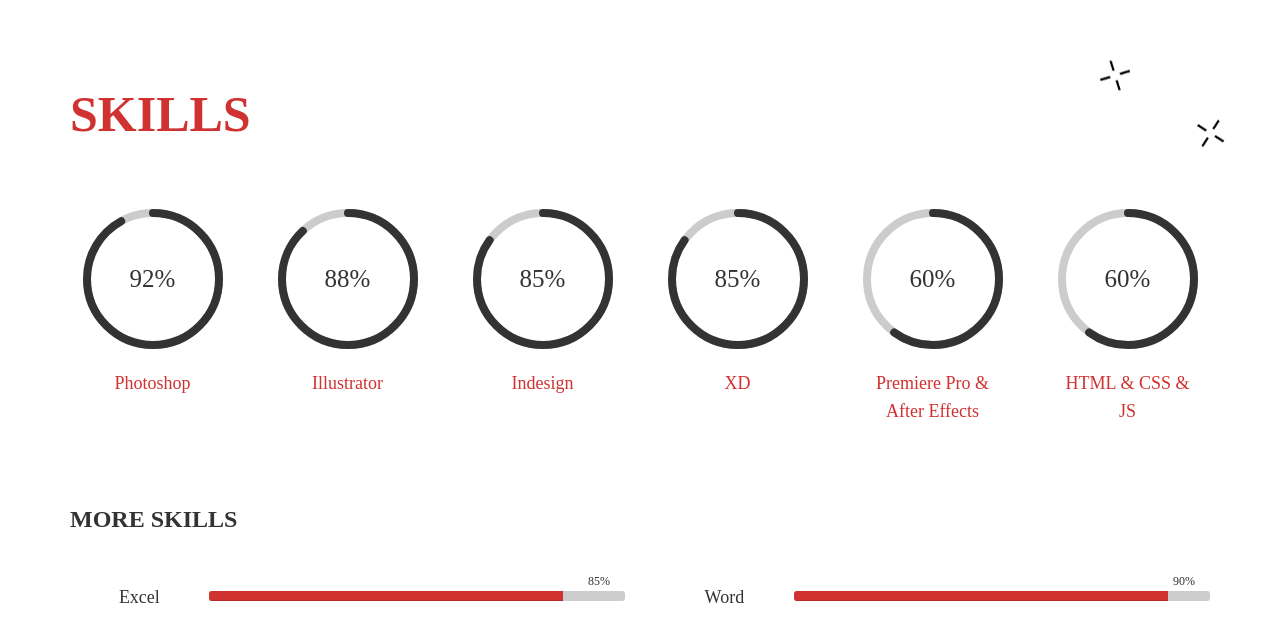
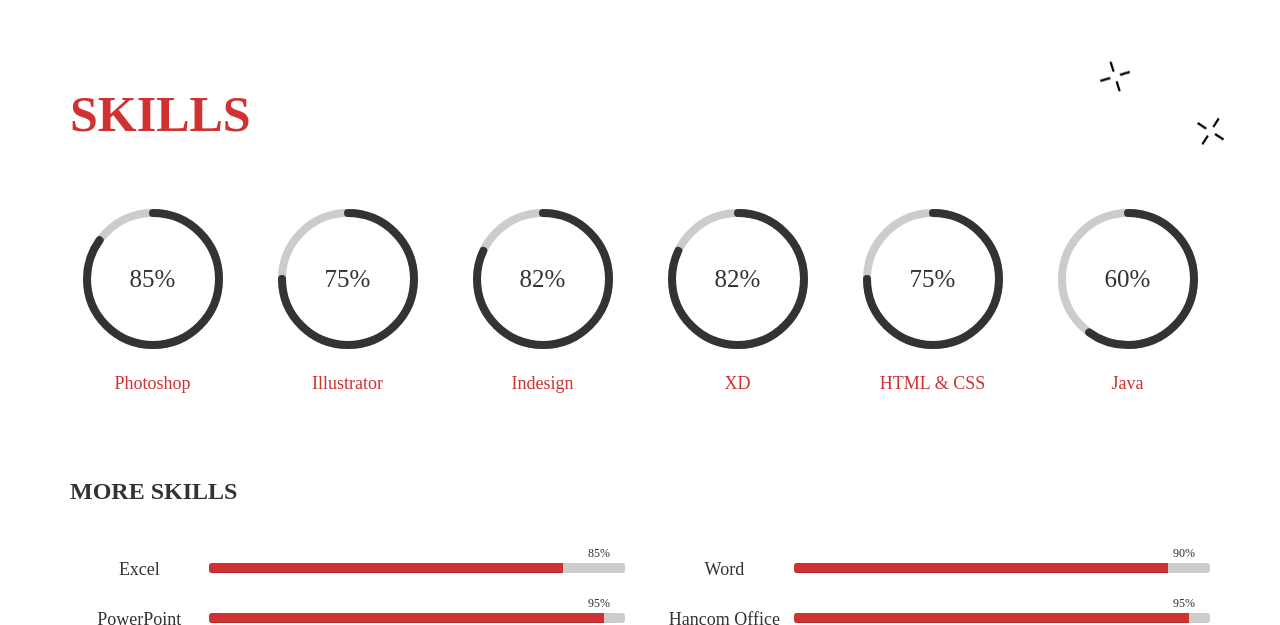
Before and after one commit to yeongss333/portfolio, a plain HTML site: page index.html in a window 1280 px wide. Shown: the part 7608-8233 px from the top of the page. Drawn offline with Linux system fonts and the light colour scheme; a web font is replaced by a local one.

Commit message:
Add files via upload

```diff
--- a/index.html
+++ b/index.html
@@ -538,7 +538,7 @@
                 <div class="timeline-panel wow fadeInUp">
                   <div class="timeline-content">
                     <div class="timeline-heading">
-                      <p>2022.11 ~ 2023.01</p>
+                      <p>2022.11 ~ 2022.12</p>
                       <h3>부산경제진흥원</h3>
                       <span>소상공인 온라인마케팅 지원사업 행정지원</span>
                     </div><!-- /timeline-heading -->
@@ -675,7 +675,7 @@
 
       <div class="row text-center">
         <div class="col-xs-6 col-sm-4 col-md-2">
-          <div class="chart" data-percent="92" data-color="">
+          <div class="chart" data-percent="85" data-color="">
             <span class="percent"></span>
             <div class="chart-text">
               <span>Photoshop</span>
@@ -683,7 +683,7 @@
           </div>
         </div>
         <div class="col-xs-6 col-sm-4 col-md-2">
-          <div class="chart" data-percent="88" data-color="2ecc71">
+          <div class="chart" data-percent="75" data-color="2ecc71">
             <span class="percent"></span>
             <div class="chart-text">
               <span>Illustrator</span>
@@ -691,7 +691,7 @@
           </div>
         </div>
         <div class="col-xs-6 col-sm-4 col-md-2">
-          <div class="chart" data-percent="85" data-color="3498db">
+          <div class="chart" data-percent="82" data-color="3498db">
             <span class="percent"></span>
             <div class="chart-text">
               <span>Indesign</span>
@@ -699,7 +699,7 @@
           </div>
         </div>
         <div class="col-xs-6 col-sm-4 col-md-2">
-          <div class="chart" data-percent="85" data-color="3498db">
+          <div class="chart" data-percent="82" data-color="3498db">
             <span class="percent"></span>
             <div class="chart-text">
               <span>XD</span>
@@ -707,10 +707,10 @@
           </div>
         </div>
         <div class="col-xs-6 col-sm-4 col-md-2">
-          <div class="chart" data-percent="60" data-color="3498db">
+          <div class="chart" data-percent="75" data-color="3498db">
             <span class="percent"></span>
             <div class="chart-text">
-              <span>Premiere Pro & After Effects</span>
+              <span>HTML & CSS</span>
             </div>
           </div>
         </div>
@@ -718,7 +718,7 @@
           <div class="chart" data-percent="60" data-color="3498db">
             <span class="percent"></span>
             <div class="chart-text">
-              <span>HTML & CSS & JS</span>
+              <span>Java</span>
             </div>
           </div>
         </div>
```
